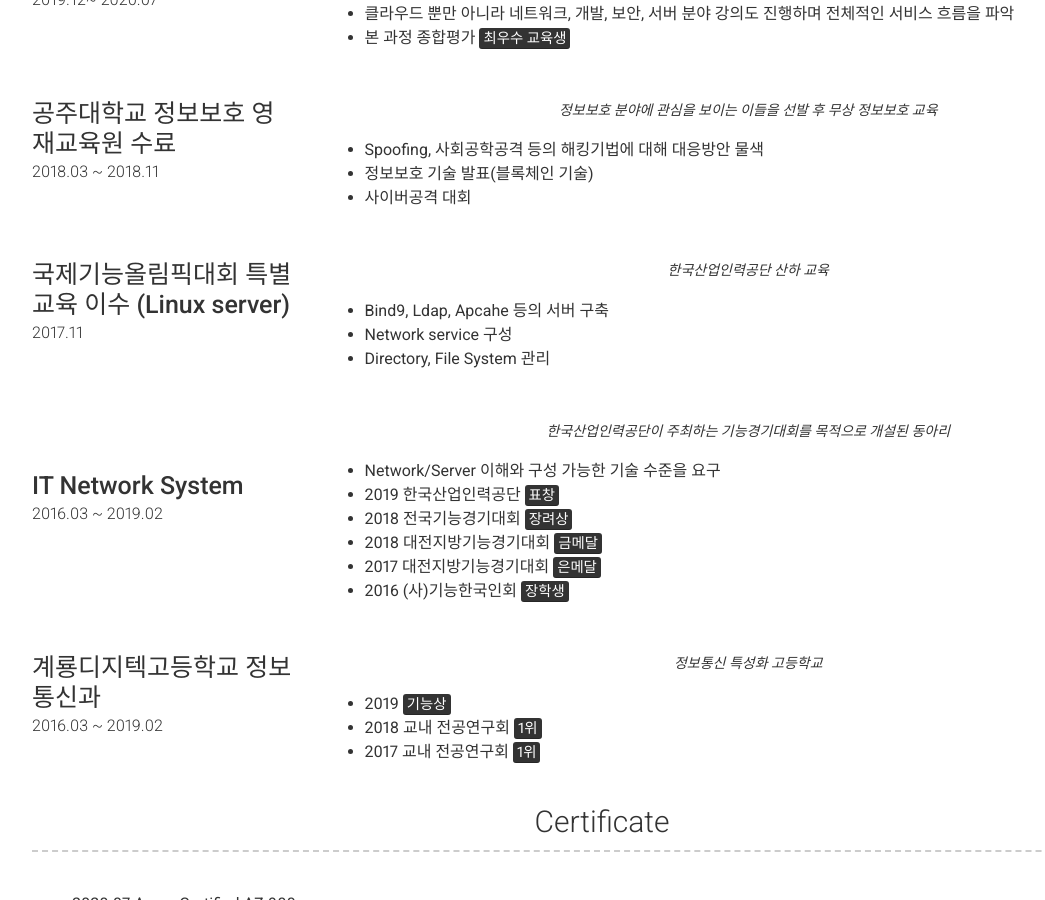
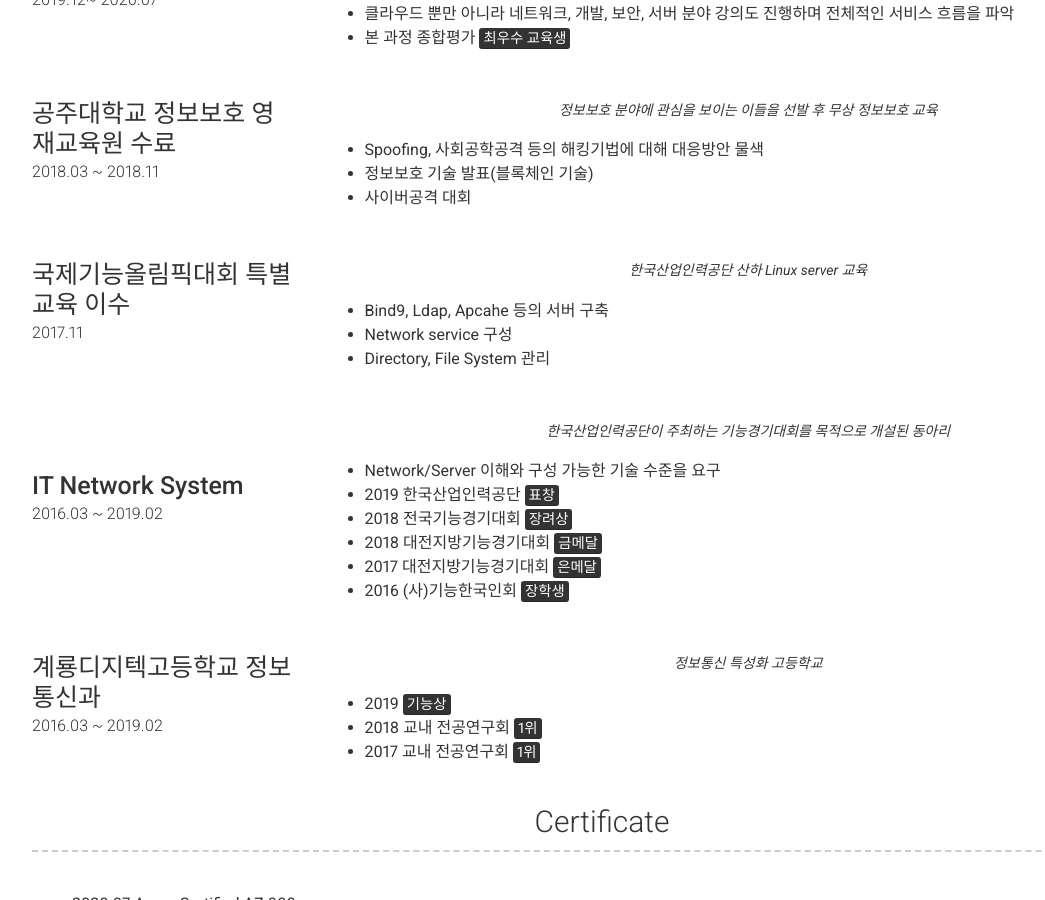
Before and after one commit to currenjin/resume, a Jekyll site: the page built from index.md, in a window 1280 px wide and 900 px high, scrolled down 1884 px. Shown: the whole window, without its empty margins (38-1083 px from the left). Built offline with Jekyll 4.4.1, drawn with Linux system fonts in a browser that asks for light colours; nearby versions of some CDN libraries.

Commit message:
update: education

```diff
--- a/_config.yml
+++ b/_config.yml
@@ -160,10 +160,10 @@ content:
           - 정보보호 기술 발표(블록체인 기술)
           - 사이버공격 대회
       - layout: left
-        title: 국제기능올림픽대회 특별교육 이수 (Linux server)
+        title: 국제기능올림픽대회 특별교육 이수
         caption: 2017.11
         quote: >
-          한국산업인력공단 산하 교육
+          한국산업인력공단 산하 Linux server 교육
         description: |
           - Bind9, Ldap, Apcahe 등의 서버 구축
           - Network service 구성
```
